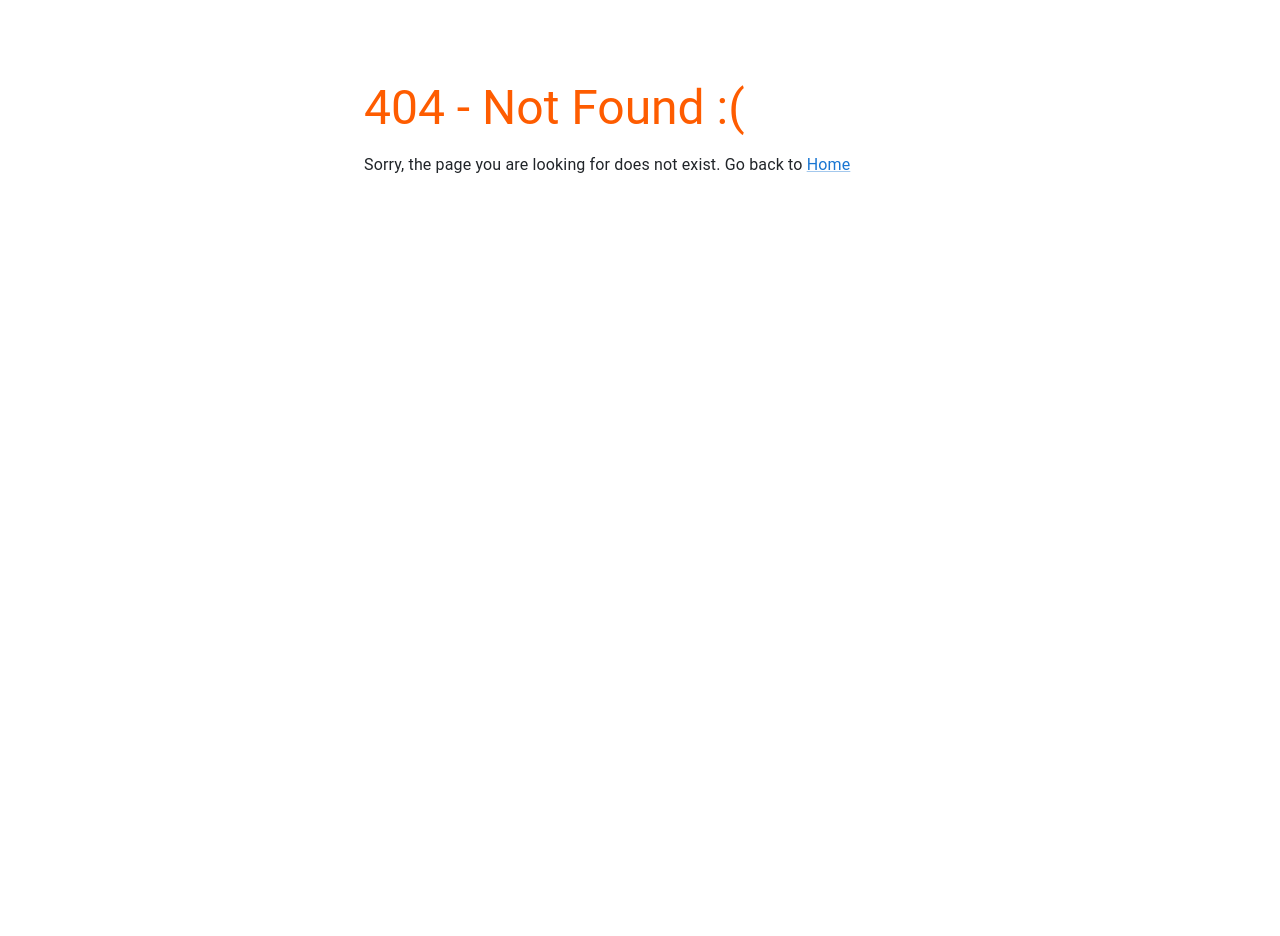
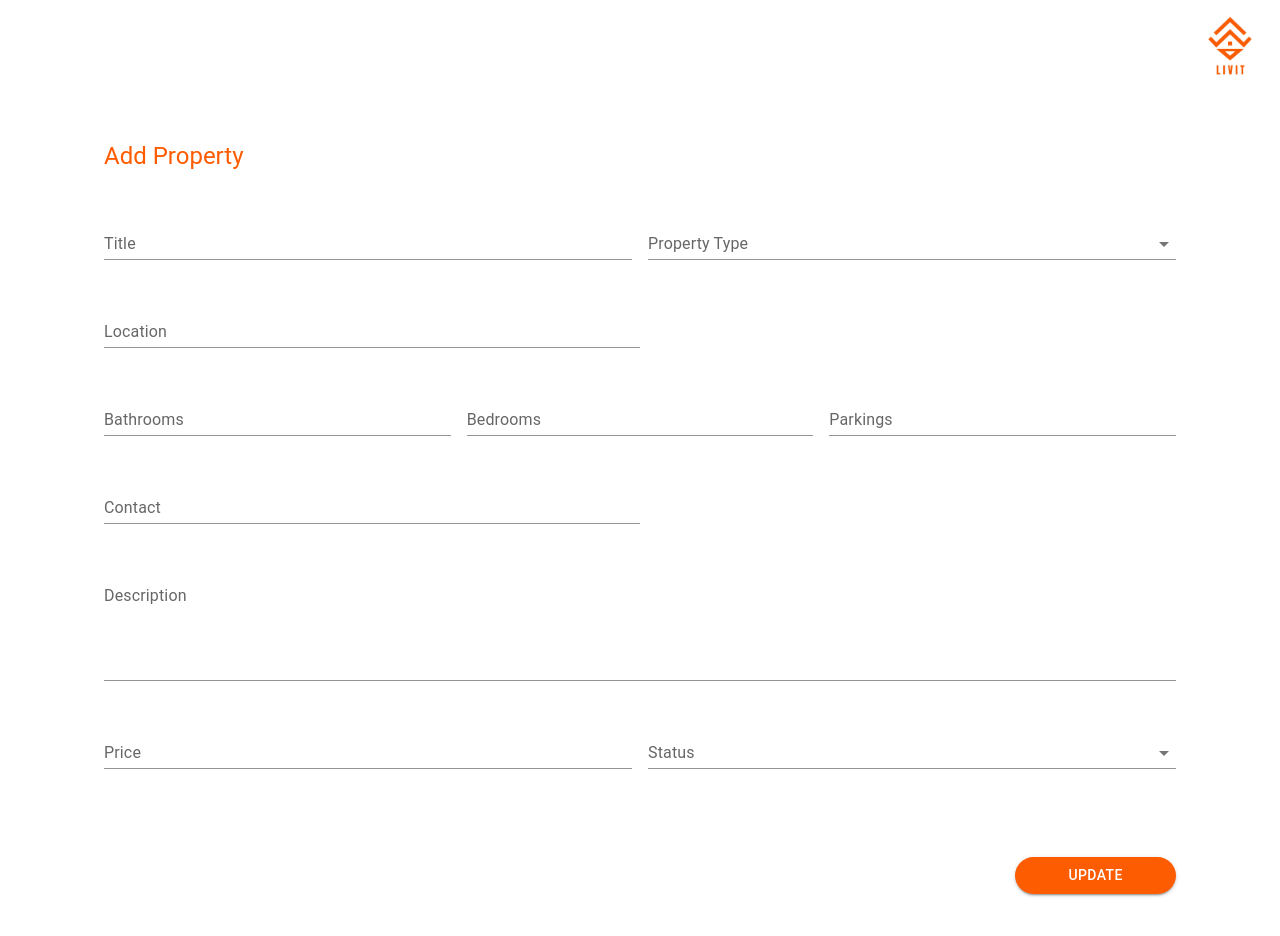
Before and after one commit to RavinduTJAY97/LIVIT-Property-Hunter-App-MERN, a React (Create React App) app in the folder client/: page /properties-add/1 in a window 1280 px wide. Before the commit this address had no page. Shown: the top 936 px of the page. Before the commit the page ends 800 px from the top, so only its background shows below. Built offline with nearby package versions, Linux system fonts and the light colour scheme; no server answers.

Commit message:
addProperty component updated with  updateProperty feature

```diff
--- a/client/src/App.js
+++ b/client/src/App.js
@@ -24,7 +24,10 @@ const App = () => {
             <Route path="/" element={<LandingPage />}></Route>
             <Route path="/login" element={<Login />}></Route>
             <Route path="/properties" element={<Properties />}></Route>
-            <Route path="/properties-add" element={<AddProperty />}></Route>
+            <Route
+              path="/properties-add/:propertyId?"
+              element={<AddProperty />}
+            ></Route>
             <Route path="/images" element={<ImageSlider />}></Route>
             <Route
               path="/properties-view/:propertyId"
--- a/client/src/components/addProperty.jsx
+++ b/client/src/components/addProperty.jsx
@@ -1,4 +1,4 @@
-import React from "react";
+import React, { useEffect } from "react";
 import {
   TextField,
   Button,
@@ -36,12 +36,14 @@ const theme = createTheme({
 const AddProperty = () => {
   const [propertyType, setPropertyType] = React.useState("");
   const [status, setStatus] = React.useState("");
+  let { propertyId } = require("react-router-dom").useParams();
   const [formValues, setFormValues] = React.useState({
     title: "",
     numberOfBathrooms: "",
     numberOfBedrooms: "",
     numberOfParkings: "",
     description: "",
+    contact: "",
     price: "",
     location: "",
   });
@@ -66,6 +68,26 @@ const AddProperty = () => {
   const handleStatusChange = (event) => {
     setStatus(event.target.value);
   };
+
+  useEffect(() => {
+    const fetchProperties = async () => {
+      if (propertyId) {
+        console.log(propertyId);
+        try {
+          const response = await axios.get(
+            `http://localhost:8080/property/${propertyId}`
+          );
+          setFormValues(response.data || {});
+          setPropertyType(response.data.propertyType);
+          setStatus(response.data.status);
+        } catch (error) {
+          console.error("Error fetching data:", error);
+        }
+      }
+    };
+
+    fetchProperties();
+  }, [propertyId]);
 
   const handleSubmit = async (event) => {
     event.preventDefault();
@@ -115,10 +137,22 @@ const AddProperty = () => {
       status,
     };
 
+    if (propertyId) {
+      try {
+        await axios.put(`http://localhost:8080/property/${propertyId}`, data);
+        setOpenSnackbar(true);
+        setError("Property updated successfully!");
+        setTimeout(() => {
+          navigate("/properties");
+        }, 1000);
+      } catch (error) {
+        setError("An error occurred");
+        setOpenSnackbar(true);
+      }
+    } else {
       try {
         await axios.post("http://localhost:8080/property", data);
         setOpenSnackbar(true);
-      // navigate("/properties");
         setError("Property added successfully!");
         setTimeout(() => {
           navigate("/properties");
@@ -128,6 +162,8 @@ const AddProperty = () => {
         setOpenSnackbar(true);
       }
 
+      setOpenSnackbar(true);
+    }
     setOpenSnackbar(true);
   };
 
@@ -140,7 +176,7 @@ const AddProperty = () => {
       <CssBaseline />
       <Box sx={{ display: "flex", justifyContent: "flex-end" }}>
         <img
-          src="assets/imgs/livit_logo.png"
+          src="http://localhost:8080/assets/imgs/livit_logo.png"
           alt="Logo"
           style={{ maxHeight: "100px" }}
         />
@@ -251,6 +287,19 @@ const AddProperty = () => {
               <Grid item xs={12}>
                 <TextField
                   variant="standard"
+                  width
+                  id="contact"
+                  label="Contact"
+                  name="contact"
+                  margin="normal"
+                  value={formValues.contact}
+                  onChange={handleChange}
+                  sx={{ width: "50%" }}
+                />
+              </Grid>
+              <Grid item xs={12}>
+                <TextField
+                  variant="standard"
                   fullWidth
                   id="description"
                   label="Description"
@@ -310,7 +359,7 @@ const AddProperty = () => {
                   },
                 }}
               >
-                Add
+                {propertyId ? "Update" : "Add"}
               </Button>
             </Box>
           </Box>
```
Lines whose indentation alone changed are shown as unchanged.
